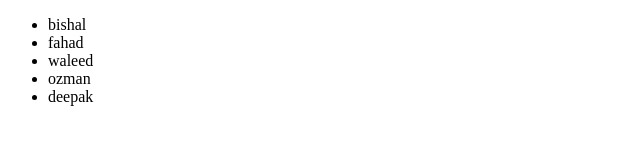
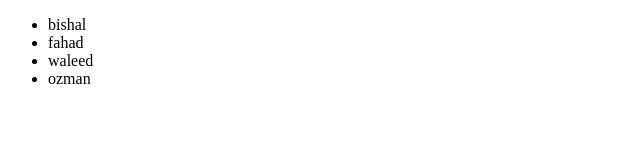
Before and after one commit to fahadahad/fahad, a plain HTML site: page index.html in a window 1280 px wide. Shown: the full height of the page, 0-640 px from the left. Drawn offline with Linux system fonts and the light colour scheme.

Commit message:
dont want it

```diff
--- a/index.html
+++ b/index.html
@@ -11,7 +11,7 @@
     <li>fahad</li>
     <li>waleed</li>
     <li>ozman</li>
-    <li>deepak</li>
+
 </ul>
 </body>
 </html>
```
